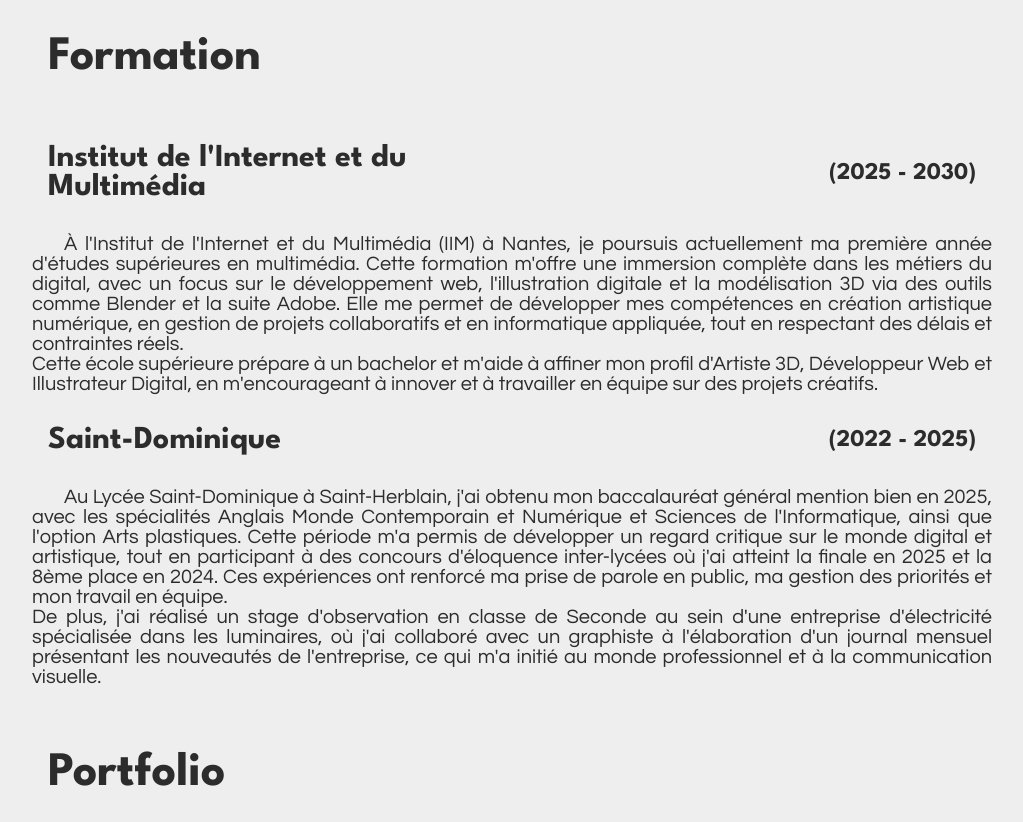
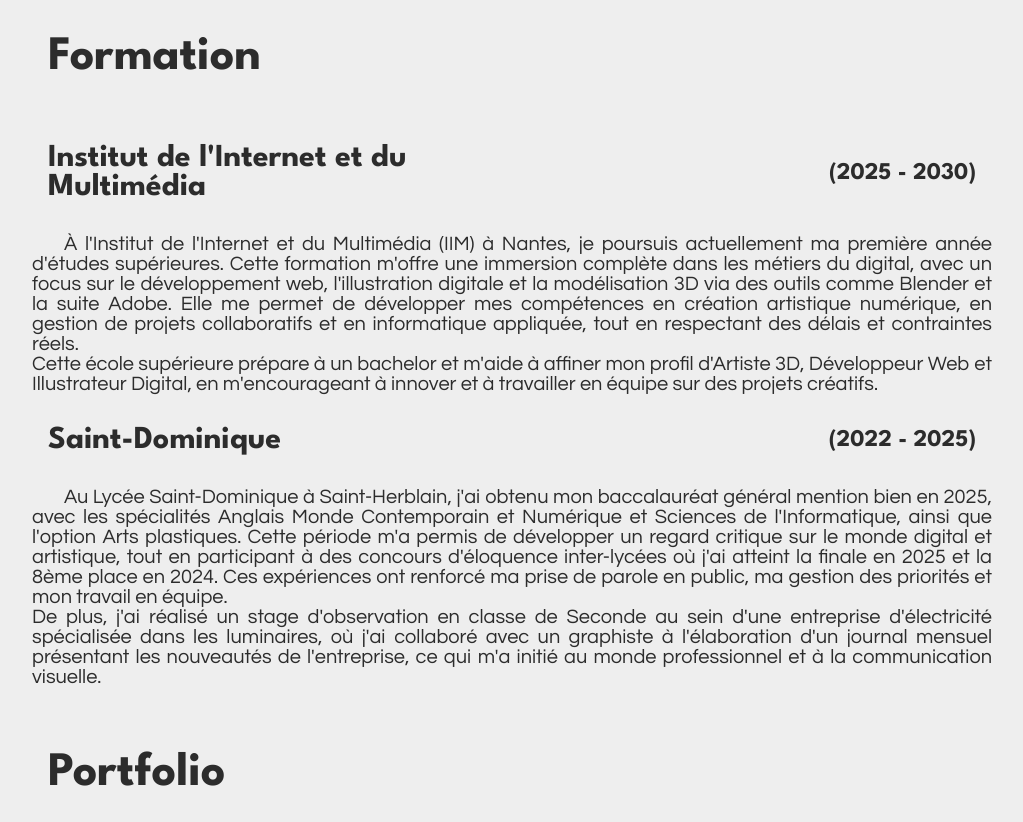
Before and after one commit to du4l1ty/site_internet_portfolio, a plain HTML site: page index.html in a window 1280 px wide. Shown: the part 1149-1971 px from the top of the page, without its empty margins (128-1151 px from the left). Drawn offline with Linux system fonts and the light colour scheme.

Commit message:
Update index.html

```diff
--- a/index.html
+++ b/index.html
@@ -139,8 +139,8 @@
                 <h3 class="index-h3 index-h3-alignement-droite">(2025 - 2030)</h3>
             </div>
             <p>
-                À l'Institut de l'Internet et du Multimédia (IIM) à Nantes, je poursuis actuellement ma première année d'études supérieures
-                en multimédia. Cette formation m'offre une immersion complète dans les métiers du digital, avec un focus sur le développement
+                À l'Institut de l'Internet et du Multimédia (IIM) à Nantes, je poursuis actuellement ma première année d'études supérieures.
+                Cette formation m'offre une immersion complète dans les métiers du digital, avec un focus sur le développement
                 web, l'illustration digitale et la modélisation 3D via des outils comme Blender et la suite Adobe. Elle me permet de développer
                 mes compétences en création artistique numérique, en gestion de projets collaboratifs et en informatique appliquée, tout en
                 respectant des délais et contraintes réels.<br> Cette école supérieure prépare à un bachelor et m'aide à affiner mon profil
@@ -227,4 +227,5 @@
 
 
 
+
 </html>
```
